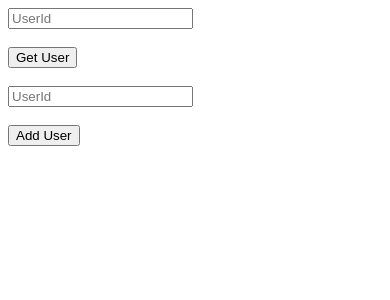
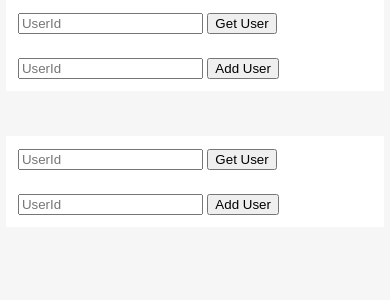
Before and after one commit to anthonyrussano/python-docker, a Flask app: page / in a window 390 px wide. Shown: the top 300 px of the page. Run offline with Flask 2, Linux system fonts and the light colour scheme.

Commit message:
update ui

```diff
--- a/src/templates/index.html
+++ b/src/templates/index.html
@@ -1,14 +1,159 @@
-<!DOCTYPE html>
+<!doctype html>
 <html>
-  <body>
+  <head>
+    <meta name="viewport" content="width=device-width, initial-scale=1.0">
+    <meta http-equiv="Content-Type" content="text/html; charset=UTF-8">
+    <title>Title</title>
+    <style>
+@media only screen and (max-width: 620px) {
+  table.body h1 {
+    font-size: 28px !important;
+    margin-bottom: 10px !important;
+  }
+
+  table.body p,
+table.body ul,
+table.body ol,
+table.body td,
+table.body span,
+table.body a {
+    font-size: 16px !important;
+  }
+
+  table.body .wrapper,
+table.body .article {
+    padding: 10px !important;
+  }
+
+  table.body .content {
+    padding: 0 !important;
+  }
+
+  table.body .container {
+    padding: 0 !important;
+    width: 100% !important;
+  }
+
+  table.body .main {
+    border-left-width: 0 !important;
+    border-radius: 0 !important;
+    border-right-width: 0 !important;
+  }
+
+  table.body .btn table {
+    width: 100% !important;
+  }
+
+  table.body .btn a {
+    width: 100% !important;
+  }
+
+  table.body .img-responsive {
+    height: auto !important;
+    max-width: 100% !important;
+    width: auto !important;
+  }
+}
+@media all {
+  .ExternalClass {
+    width: 100%;
+  }
+
+  .ExternalClass,
+.ExternalClass p,
+.ExternalClass span,
+.ExternalClass font,
+.ExternalClass td,
+.ExternalClass div {
+    line-height: 100%;
+  }
+
+  .apple-link a {
+    color: inherit !important;
+    font-family: inherit !important;
+    font-size: inherit !important;
+    font-weight: inherit !important;
+    line-height: inherit !important;
+    text-decoration: none !important;
+  }
+
+  #MessageViewBody a {
+    color: inherit;
+    text-decoration: none;
+    font-size: inherit;
+    font-family: inherit;
+    font-weight: inherit;
+    line-height: inherit;
+  }
+
+}
+</style>
+  </head>
+  <body style="background-color: #f6f6f6; font-family: sans-serif; -webkit-font-smoothing: antialiased; font-size: 14px; line-height: 1.4; margin: 0; padding: 0; -ms-text-size-adjust: 100%; -webkit-text-size-adjust: 100%;">
+    <table role="presentation" border="0" cellpadding="0" cellspacing="0" class="body" style="border-collapse: separate; background-color: #f6f6f6; width: 100%;" width="100%" bgcolor="#f6f6f6">
+      <tr>
+        <td style="font-family: sans-serif; font-size: 14px; vertical-align: top;" valign="top">&nbsp;</td>
+        <td class="container" style="font-family: sans-serif; font-size: 14px; display: block; max-width: 580px; padding: 10px; width: 580px; margin: 0 auto;" width="580" valign="top">
+          <div class="content" style="box-sizing: border-box; display: block; margin: 0 auto; max-width: 580px; padding: 10px;">
+
+            <!-- START CONTENT AREA -->
+            <table role="presentation" class="main" style="border-collapse: separate; background: #ffffff; border-radius: 3px; width: 100%;" width="100%">
+              <tr>
+                <td class="wrapper" style="font-family: sans-serif; font-size: 14px; vertical-align: top; box-sizing: border-box; padding: 20px;" valign="top">
+                  <table role="presentation" border="0" cellpadding="0" cellspacing="0" style="border-collapse: separate; width: 100%;" width="100%">
+                    <tr>
+                      <td style="font-family: sans-serif; font-size: 14px; vertical-align: top;" valign="top">
+                        <!-- START API AREA -->
                         <form method="post" action="{{url_for('get_user')}}">
-      <input type="text" placeholder="UserId" name="userId"/><br/><br/>
+                          <input type="text" placeholder="UserId" name="userId"/>
                           <button type="submit">Get User</button>
                         </form>
                         <br>
                         <form method="post" action="{{url_for('add_user')}}">
-      <input type="text" placeholder="UserId" name="userId"/><br/><br/>
+                          <input type="text" placeholder="UserId" name="userId"/>
                           <button type="submit">Add User</button>
                         </form>
+                        <!-- END API AREA -->
+                      </td>
+                    </tr>
+                  </table>
+                </td>
+              </tr>
+            </table>
+            <!-- END CONTENT AREA -->
+
+            <br><br>
+
+            <!-- START CONTENT AREA -->
+            <table role="presentation" class="main" style="border-collapse: separate; background: #ffffff; border-radius: 3px; width: 100%;" width="100%">
+              <tr>
+                <td class="wrapper" style="font-family: sans-serif; font-size: 14px; vertical-align: top; box-sizing: border-box; padding: 20px;" valign="top">
+                  <table role="presentation" border="0" cellpadding="0" cellspacing="0" style="border-collapse: separate; width: 100%;" width="100%">
+                    <tr>
+                      <td style="font-family: sans-serif; font-size: 14px; vertical-align: top;" valign="top">
+                        <!-- START API AREA -->
+                        <form method="post" action="{{url_for('get_user')}}">
+                          <input type="text" placeholder="UserId" name="userId"/>
+                          <button type="submit">Get User</button>
+                        </form>
+                        <br>
+                        <form method="post" action="{{url_for('add_user')}}">
+                          <input type="text" placeholder="UserId" name="userId"/>
+                          <button type="submit">Add User</button>
+                        </form>
+                        <!-- END API AREA -->
+                      </td>
+                    </tr>
+                  </table>
+                </td>
+              </tr>
+            </table>
+            <!-- END CONTENT AREA -->
+
+          </div>
+        </td>
+        <td style="font-family: sans-serif; font-size: 14px; vertical-align: top;" valign="top">&nbsp;</td>
+      </tr>
+    </table>
   </body>
 </html>
```
Lines whose indentation alone changed are shown as unchanged.
